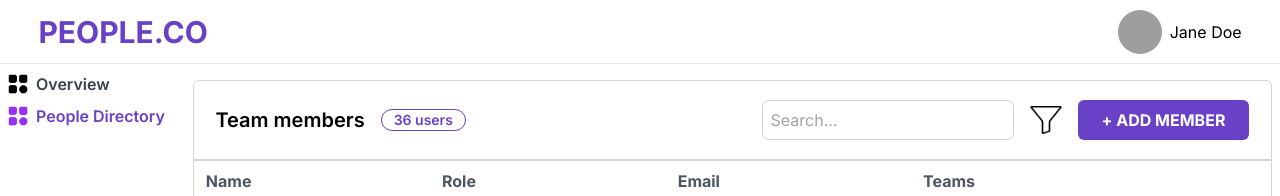
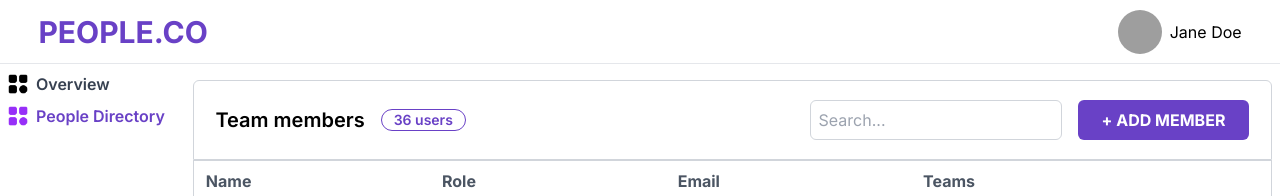
Before and after one commit to Sanskar63/Team-Manager, a Next.js app: page /people in a window 1280 px wide. Shown: the top 196 px of the page. Built offline with nearby package versions, Linux system fonts and the light colour scheme; grey boxes are pictures that could not be loaded.

Commit message:
removed filetering

```diff
--- a/src/components/table/Table.jsx
+++ b/src/components/table/Table.jsx
@@ -65,10 +65,10 @@ export default function BasicTable({ data, columns }) {
             className='border border-gray-300 rounded-md px-2 h-[5vh]'
           />
 
-          <button>
-            {/* Filter Logic goes here */}
+          {/* <button>
+            Filter Logic goes here
             <img src="filter.png" className='w-8 h-7' alt="Filter" />
-          </button>
+          </button> */}
 
           <button onClick={() => setFormWindow(true)} className='font-bold bg-purple px-6 py-2 rounded-md text-white'>
             + ADD MEMBER
```
